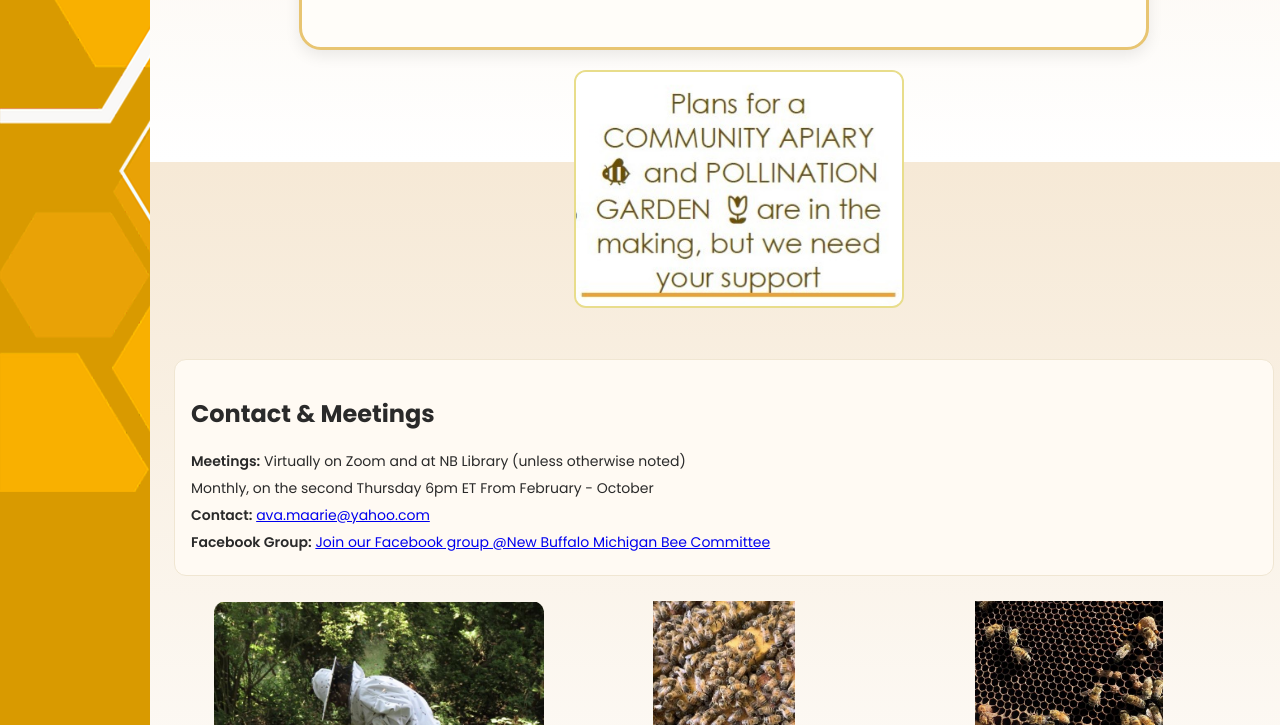
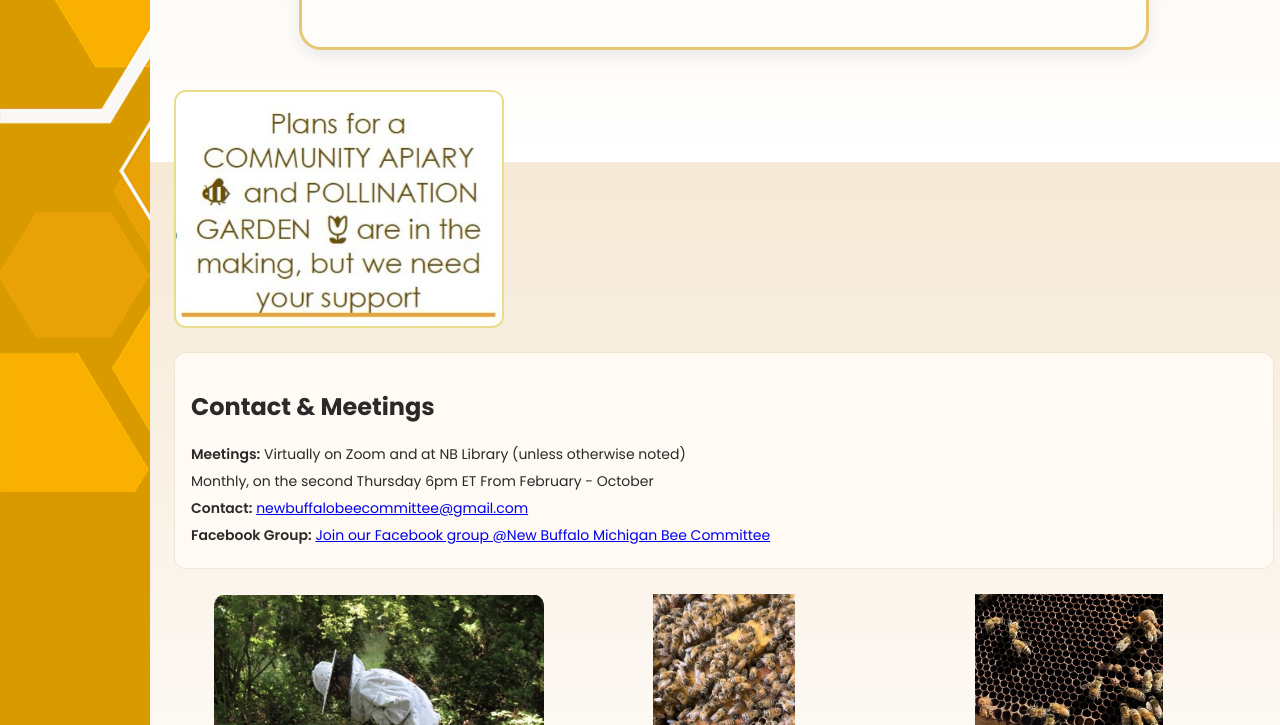
Before and after one commit to Avamaarie/NewBuffaloBee, a plain HTML site: page index.html in a window 1280 px wide. Shown: the part 638-1363 px from the top of the page. Drawn offline with nearby package versions, Linux system fonts and the light colour scheme; no server answers.

Commit message:
Added email

```diff
--- a/index.html
+++ b/index.html
@@ -60,7 +60,7 @@
   <p><strong>Meetings:</strong> Virtually on Zoom and at NB Library (unless otherwise noted)</p>
   <p>Monthly, on the second Thursday 6pm ET
 From February - October</p>
-  <p><strong>Contact:</strong> <a href="mailto:ava.maarie@yahoo.com">ava.maarie@yahoo.com</a></p>
+  <p><strong>Contact:</strong> <a href="mailto:newbuffalobeecommittee@gmail.com">newbuffalobeecommittee@gmail.com</a></p>
   <p><p><strong>Facebook Group:</strong>
      <a href="https://www.facebook.com/share/g/1JsJ17SrM4/" target="_blank" rel="noopener noreferrer">
     Join our Facebook group @New Buffalo Michigan Bee Committee
--- a/script.js
+++ b/script.js
@@ -64,7 +64,10 @@ onSnapshot(postsQuery, (snapshot) => {
     const div = document.createElement("div");
     div.classList.add("post-card");
     div.innerHTML = `
-      <div class="meta">${post.timestamp?.toDate ? new Date(post.timestamp.toDate()).toLocaleString() : ""}</div>
+      <div class="meta">
+  ${post.timestamp ? post.timestamp.toDate().toLocaleString() : ""}
+</div>
+
       <p>${post.text}</p>
       ${post.imageUrl ? `<img src="${post.imageUrl}" class="post-image" alt="Post image" />` : ""}
       <div class="replies" id="replies-${postId}"></div>
--- a/styles.css
+++ b/styles.css
@@ -282,9 +282,10 @@ html, body { height: 100%; margin: 0; font-family: var(--font-family); color: va
   border-radius: 12px;
   border: 2px solid #e8dd8b;
   object-fit: cover;
-  position: relative;
-  left: 400px;
-  top: -20px;
+  display: flex;
+  justify-content: center;
+  gap: 40px;
+  margin-top: 40px;
 }
 
 /*Books*/
```
